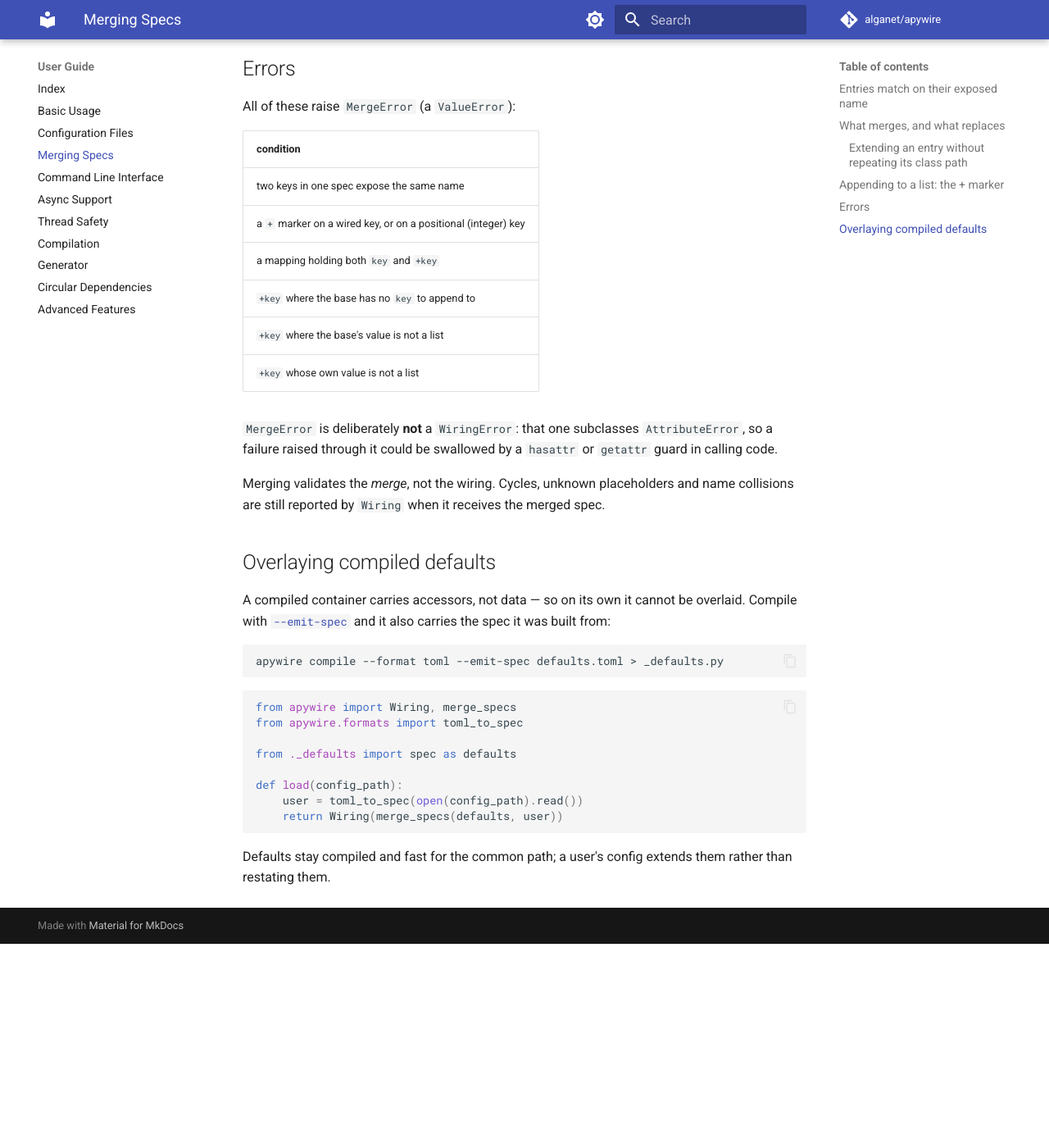
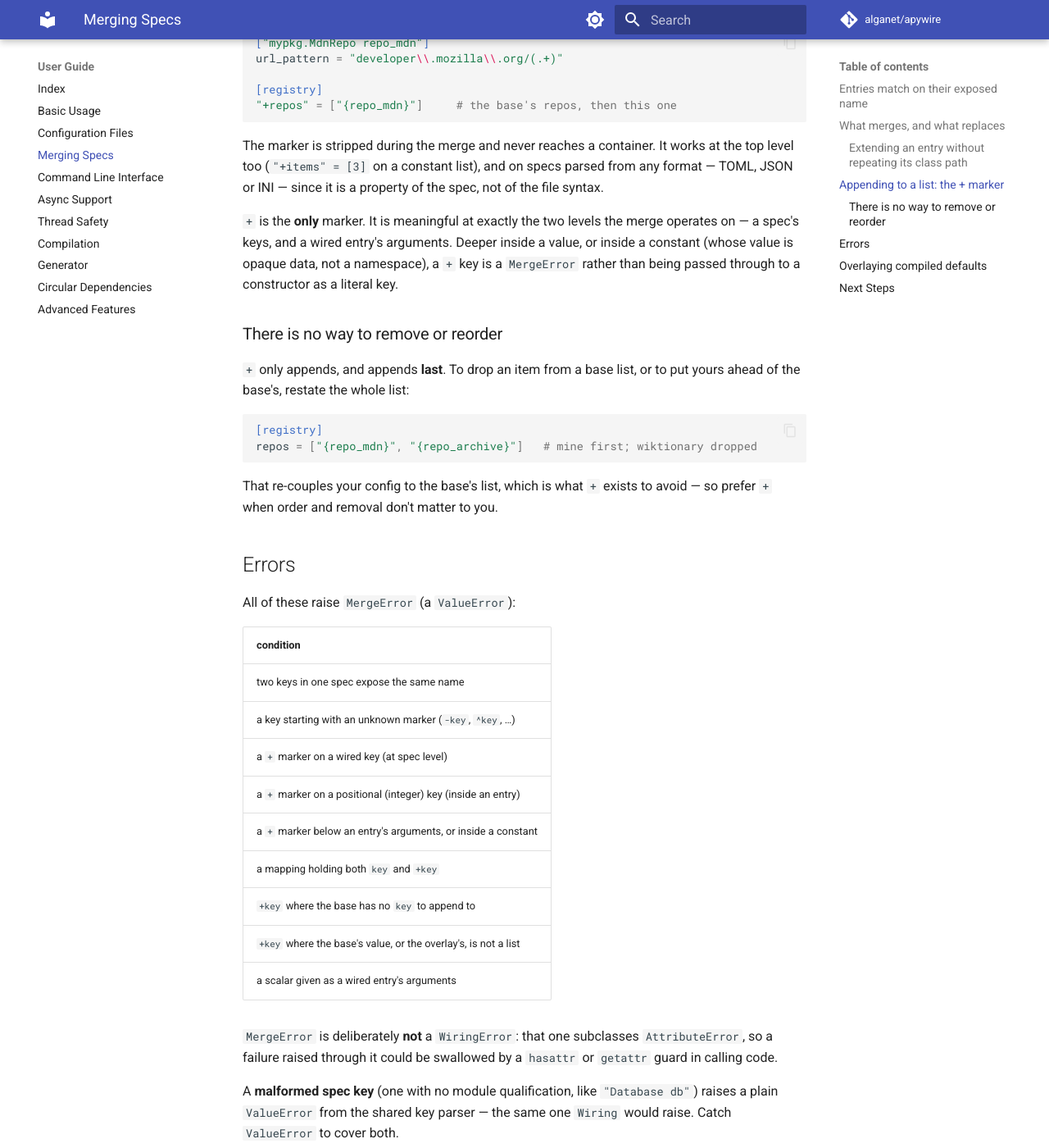
Before and after one commit to alganet/apywire, an MkDocs documentation site: the page built from docs/user-guide/merging.md, in a window 1280 px wide and 1400 px high, scrolled down 2488 px. Shown: the whole window at 82% size. Built offline with MkDocs 1.6.1 and Material for MkDocs 9.7.7, drawn with Linux system fonts in a browser that asks for light colours; comment, search, counter and statistics services are not loaded; the version menu is left out; before the commit the page ends 3639 px from its top, so only the background shows below that; some of the changed text lies outside the part shown.

Commit message:
Fix four defects found auditing the overlay feature
Correctness:

- An append marker deeper than an entry's arguments was copied through as
  data: the base's value was dropped and the literal key '+items' was
  handed to the constructor -- contradicting the invariant that a marker
  never reaches a container. Markers mean something at exactly two levels
  (a spec's keys, a wired entry's arguments); anywhere below that, and
  inside a constant's opaque value, they are now an error.

- A bare-name overlay whose value was not a dict silently demoted the
  wired entry to a constant, dropping its class: a list -- the natural
  way to override positional arguments -- turned the container's object
  into a plain list. A list now replaces the entry's positional
  arguments, and a scalar is an error.

- '-key' and the like passed through as literal constructor arguments.
  They are the obvious wrong guesses once '+key' is known, so reject them
  by name instead of silently misconfiguring a container.

- The merged spec aliased its inputs' nested containers, so mutating a
  result corrupted the base and every later merge. Containers are now
  rebuilt (leaf objects are still shared -- deep-copying an arbitrary
  wired value would be wrong).

Regression: retaining the source spec on WiringBase shadowed an entry
named '_spec' -- normal attribute lookup wins over __getattr__, so every
attribute the runtime container holds is a name a spec can no longer use.
That is the bug the public 'spec' name was carefully kept off WiringBase
to avoid. The compiler is the only thing that needs the source spec, and
it has no __getattr__, so it holds it alone.

Also: _astify_spec_value was unjustified duplication. A source spec holds
no _WiredRef -- placeholders are still plain strings before _resolve --
so _astify already emits them verbatim. Folding _index into _apply drops
the parallel entry point too: a base entry is just one with nothing to
inherit from.

````diff
--- a/docs/user-guide/merging.md
+++ b/docs/user-guide/merging.md
@@ -24,7 +24,7 @@ user = {
 wired = Wiring(merge_specs(defaults, user))
 ```
 
-The result is a plain [`Spec`](../api-reference.md). Merging happens
+The result is a plain [`Spec`](../api-reference.md#spec). Merging happens
 *before* wiring, so `Wiring` and `WiringCompiler` consume the merged spec
 exactly as they would a hand-written one — overlays add no wiring
 semantics of their own.
@@ -37,7 +37,9 @@ spec = merge_specs(defaults, *plugin_specs, user_spec)
 ```
 
 With no overlays at all, `merge_specs(base)` validates the base and
-returns a fresh copy.
+returns a copy. Inputs are never mutated, and the result shares no
+mutable container with them, so you can merge the same defaults many
+times over.
 
 ## Entries match on their exposed name
 
@@ -74,13 +76,21 @@ are replaced wholesale rather than recursed into.
 | wired entry | same type path | **deep merge**, key by key |
 | wired entry | different type path | overlay's entry replaces it |
 | wired entry | bare-name dict | **deep merge** (see below) |
-| wired entry | bare-name scalar | replaced; becomes a constant |
+| wired entry | bare-name list | positional arguments replaced |
+| wired entry | bare-name scalar | `MergeError` |
 | entry key | same key | overlay's value replaces |
 | entry key (a list) | `+key` | base's list, then the overlay's |
 
 A **different type path replaces rather than merges**: the base's
 arguments belong to the base's class, and passing them to a different
-class would fail deep inside its constructor.
+class would fail deep inside its constructor. The type path includes the
+**factory method**, so `"pkg.C c.make"` and `"pkg.C c"` are different
+entries — dropping `.make` from an overlay key replaces the entry rather
+than extending it.
+
+An overlay can only give a wired entry *arguments* — a dict (keyword) or
+a list (positional). A scalar is a `MergeError` rather than a silent
+demotion to a constant, which would drop the entry's class.
 
 ### Extending an entry without repeating its class path
 
@@ -110,6 +120,25 @@ It works at the top level too (`"+items" = [3]` on a constant list), and
 on specs parsed from any format — TOML, JSON or INI — since it is a
 property of the spec, not of the file syntax.
 
+`+` is the **only** marker. It is meaningful at exactly the two levels
+the merge operates on — a spec's keys, and a wired entry's arguments.
+Deeper inside a value, or inside a constant (whose value is opaque data,
+not a namespace), a `+` key is a `MergeError` rather than being passed
+through to a constructor as a literal key.
+
+### There is no way to remove or reorder
+
+`+` only appends, and appends **last**. To drop an item from a base list,
+or to put yours ahead of the base's, restate the whole list:
+
+```toml
+[registry]
+repos = ["{repo_mdn}", "{repo_archive}"]   # mine first; wiktionary dropped
+```
+
+That re-couples your config to the base's list, which is what `+` exists
+to avoid — so prefer `+` when order and removal don't matter to you.
+
 ## Errors
 
 All of these raise `MergeError` (a `ValueError`):
@@ -117,19 +146,29 @@ All of these raise `MergeError` (a `ValueError`):
 | condition |
 | --- |
 | two keys in one spec expose the same name |
-| a `+` marker on a wired key, or on a positional (integer) key |
+| a key starting with an unknown marker (`-key`, `^key`, …) |
+| a `+` marker on a wired key (at spec level) |
+| a `+` marker on a positional (integer) key (inside an entry) |
+| a `+` marker below an entry's arguments, or inside a constant |
 | a mapping holding both `key` and `+key` |
 | `+key` where the base has no `key` to append to |
-| `+key` where the base's value is not a list |
-| `+key` whose own value is not a list |
+| `+key` where the base's value, or the overlay's, is not a list |
+| a scalar given as a wired entry's arguments |
 
 `MergeError` is deliberately **not** a `WiringError`: that one subclasses
 `AttributeError`, so a failure raised through it could be swallowed by a
 `hasattr` or `getattr` guard in calling code.
 
-Merging validates the *merge*, not the wiring. Cycles, unknown
-placeholders and name collisions are still reported by `Wiring` when it
-receives the merged spec.
+A **malformed spec key** (one with no module qualification, like
+`"Database db"`) raises a plain `ValueError` from the shared key parser —
+the same one `Wiring` would raise. Catch `ValueError` to cover both.
+
+Merging validates the *merge*, not the wiring: cycles and unknown
+placeholders are still raised by `Wiring(...)` itself when it receives
+the merged spec. In one respect `merge_specs` is **stricter** than
+`Wiring` — it rejects duplicate exposed names, which `Wiring` silently
+resolves by keeping just one. A spec that wires today can therefore fail
+to merge.
 
 ## Overlaying compiled defaults
 
@@ -155,3 +194,9 @@ def load(config_path):
 
 Defaults stay compiled and fast for the common path; a user's config
 extends them rather than restating them.
+
+## Next Steps
+
+- **[Configuration Files](configuration-files.md)** - Loading specs from TOML, JSON or INI
+- **[Compilation](compilation.md)** - Emitting the spec alongside a compiled container
+- **[Basic Usage](basic-usage.md)** - What a merged spec becomes once wired
````
Also changed, not shown: other parts of docs/user-guide/merging.md (+1 -1 lines), README.md (+3 -1 lines), docs/user-guide/advanced.md (+5 -3 lines), docs/user-guide/cli.md (+15 -6 lines), docs/user-guide/compilation.md (+8 -2 lines), docs/user-guide/configuration-files.md (+1 -0 lines), 5 other files.
